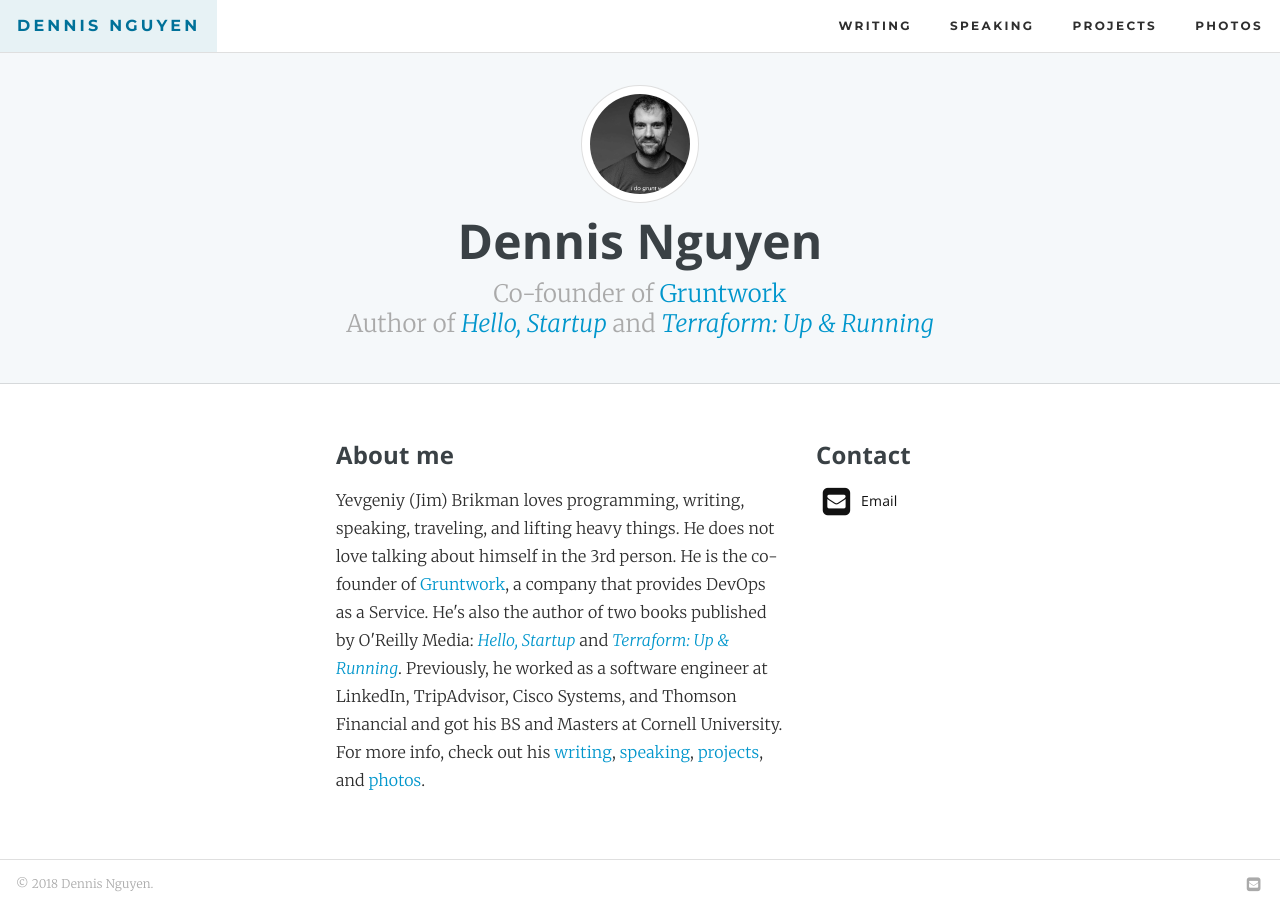
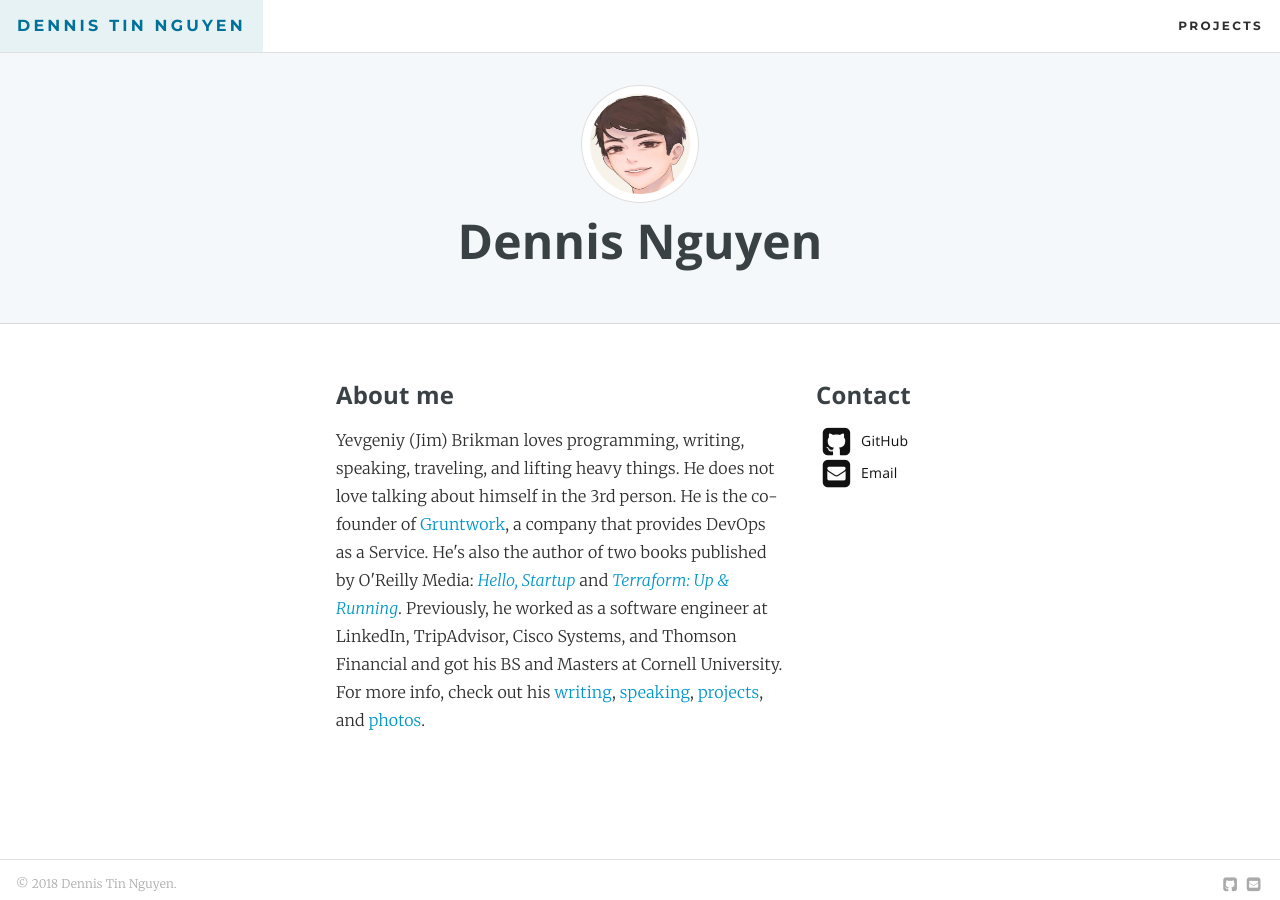
Before and after one commit to dn00/dn00.github.io, a Jekyll site: the page built from index.html, in a window 1280 px wide. Built offline with Jekyll 4.4.1, drawn with Linux system fonts in a browser that asks for light colours.

Commit message:
more edits

```diff
--- a/_config.yml
+++ b/_config.yml
@@ -4,20 +4,20 @@ url: "https://dn00.github.io"
 # Internal nav
 nav:
   main:
-    writing: "/writing"
-    speaking: "/speaking"
+    # writing: "/writing"
+    # speaking: "/speaking"
     projects: "/projects"
-    photos: "/photos"
-  writing:
-    all: "/writing"
-    popular: "/writing/popular"
-    tags: "/writing/tags"
-    rss: "/feed.xml"
+    # photos: "/photos"
+  # writing:
+  #   all: "/writing"
+  #   popular: "/writing/popular"
+  #   tags: "/writing/tags"
+  #   rss: "/feed.xml"
 
 # Bio settings
-name: "Dennis Nguyen"
+name: "Dennis Tin Nguyen"
 description: "The home page of Dennis Tin Nguyen."
-thumbnail_path: "profile-photos/yevgeniy-brikman-medium.jpg"
+thumbnail_path: "profile-photos/dtnguy-medium.jpg"
 bitcoin_address: ""
 hello_startup_url: ""
 website_repo_url: "https://github.com/dn00/dn00.github.io"
@@ -38,7 +38,7 @@ contact_urls:
   #   label: "LinkedIn"
   #   icon: "linkedin-square"
   # facebook:
-  #   url: "https://www.facebook.com/brikis98"
+  #   url: "https://www.facebook.com/dtn00"
   #   label: "Facebook"
   #   icon: "facebook-square"
   # google:
@@ -49,10 +49,10 @@ contact_urls:
   #   url: "https://www.slideshare.net/brikis98"
   #   label: "SlideShare"
   #   icon: "slideshare"
-  # github:
-  #   url: "https://github.com/brikis98/"
-  #   label: "GitHub"
-  #   icon: "github-square"
+  github:
+    url: "https://github.com/dn00/"
+    label: "GitHub"
+    icon: "github-square"
   email:
     url: "mailto:dtnguy90@gmail.com"
     label: "Email"
--- a/_includes/home_header.html
+++ b/_includes/home_header.html
@@ -4,8 +4,8 @@
   </a>
   {% include header-h1.html %}
   <h2 class="page-description body-font gray mt0 h3 regular">
-    Co-founder of <a href="{{ site.gruntwork_url }}?ref=ybrikman-home-header" target="_blank">Gruntwork</a><br>
+    <!-- Co-founder of <a href="{{ site.gruntwork_url }}?ref=ybrikman-home-header" target="_blank">Gruntwork</a><br>
     Author of <em><a href="{{ site.hello_startup_url }}?ref=ybrikman-home" target="_blank">Hello, Startup</a></em> and
-    <em><a href="{{ site.terraform_up_and_running_url }}?ref=ybrikman-home" target="_blank">Terraform: Up & Running</a></em>
+    <em><a href="{{ site.terraform_up_and_running_url }}?ref=ybrikman-home" target="_blank">Terraform: Up & Running</a></em> -->
   </h2>
 </div>
```
Also changed, not shown: assets/img/profile-photos/dtnguy-medium.jpg (added).
